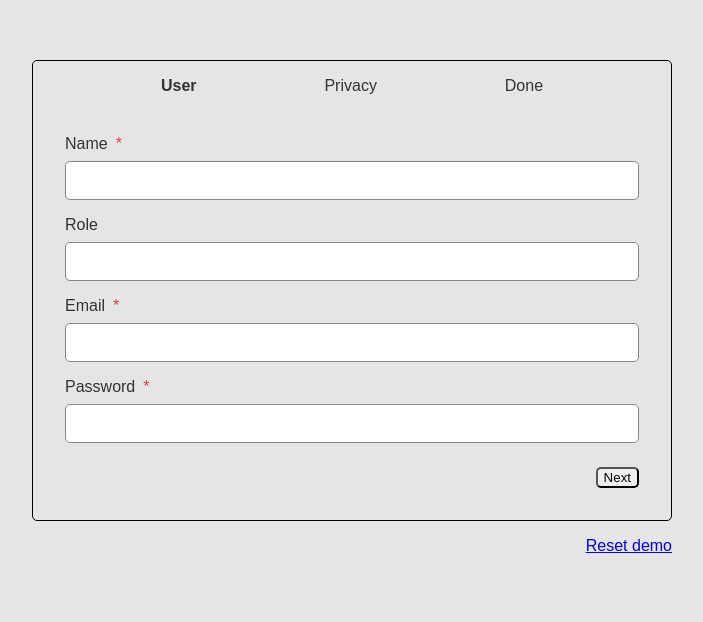
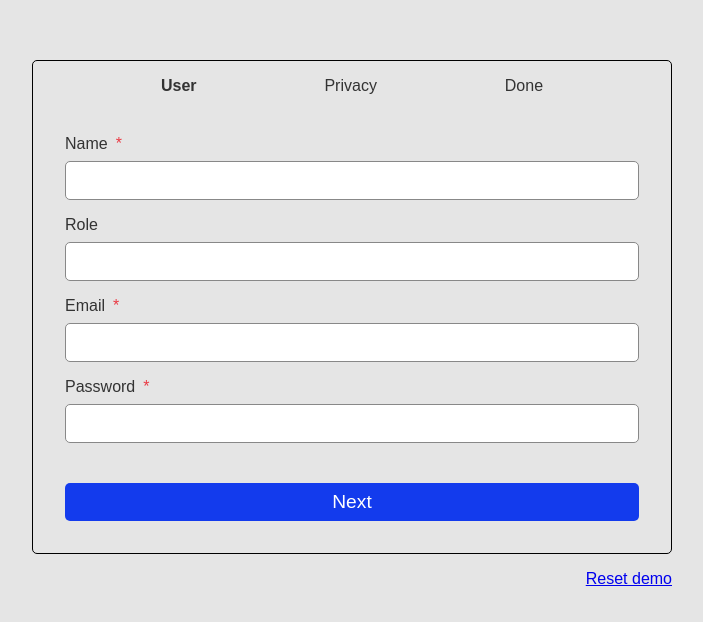
Before and after one commit to DavidSzczesniak/tray-task, a React (Create React App) app: page /#/ in a window 1280 px wide. Shown: the part 196-818 px from the top of the page, without its empty margins (288-991 px from the left). Built offline with nearby package versions, Linux system fonts and the light colour scheme.

Commit message:
Added button component and replaced in relevant pages
- added new component Button + some tests for it
- added new colors and helper class in index.css for page footers
- replaced old button implementation on User and Privacy pages
- updated User page tests and refactored

```diff
--- /dev/null
+++ b/src/components/Button/Button.css
@@ -0,0 +1,13 @@
+.custom-btn {
+    font-size: 1.2rem;
+    color: #fff;
+    background: var(--clr-accent);
+    width: 100%;
+    padding: 0.5rem 1rem;
+    border: none;
+}
+
+.custom-btn:hover {
+    cursor: pointer;
+    background: var(--clr-accent-highlight);
+}
--- /dev/null
+++ b/src/components/Button/Button.jsx
@@ -0,0 +1,16 @@
+import React from 'react';
+import './Button.css';
+
+const Button = ({ type = 'button', label, onClick }) => {
+    return (
+        <button
+            type={type}
+            className="custom-btn"
+            onClick={() => onClick && onClick()}
+            data-testid="custom-btn">
+            {label}
+        </button>
+    );
+};
+
+export default Button;
--- a/src/components/Privacy/Privacy.jsx
+++ b/src/components/Privacy/Privacy.jsx
@@ -3,6 +3,7 @@ import { useHistory } from 'react-router';
 import './Privacy.css';
 import { updatePreferences } from '../../actions';
 import { useDispatch } from 'react-redux';
+import Button from '../Button/Button';
 
 const Privacy = () => {
     const history = useHistory();
@@ -29,8 +30,8 @@ const Privacy = () => {
                         Receive communcation by email for other products created by the Tray.io team
                     </label>
                 </div>
-                <div className="btn-container">
-                    <button type="submit">Next</button>
+                <div className="page-footer">
+                    <Button type="submit" label="Next" />
                 </div>
             </form>
         </>
--- a/src/components/User/User.css
+++ /dev/null
@@ -1,6 +0,0 @@
-.btn-container {
-    display: flex;
-    justify-content: right;
-    margin-top: 1rem;
-    width: 100%;
-}
--- a/src/components/User/User.jsx
+++ b/src/components/User/User.jsx
@@ -2,8 +2,8 @@ import React from 'react';
 import { useHistory } from 'react-router';
 import useForm from '../../helpers/useForm';
 import validate from '../../helpers/validateInputs';
+import Button from '../Button/Button';
 import FormField from '../FormField/FormField';
-import './User.css';
 
 const User = () => {
     const history = useHistory();
@@ -27,8 +27,8 @@ const User = () => {
                     values={values}
                     handleChange={handleChange}
                 />
-                <div className="btn-container">
-                    <button type="submit">Next</button>
+                <div className="page-footer">
+                    <Button type="submit" label="Next" />
                 </div>
             </form>
         </>
--- a/src/index.css
+++ b/src/index.css
@@ -2,6 +2,8 @@
     --clr-primary: #333;
     --clr-background: #e5e5e5;
     --clr-outline: #888;
+    --clr-accent: #133bed;
+    --clr-accent-highlight: rgba(10, 70, 228, 0.9);
 
     --success: #16c784;
     --error: #ea3943;
@@ -30,3 +32,10 @@ body {
     background: var(--clr-background);
     color: var(--clr-primary);
 }
+
+.page-footer {
+    display: flex;
+    justify-content: right;
+    margin-top: 2rem;
+    width: 100%;
+}
```
Also changed, not shown: 2 other files (tests, documents, lock files or other folders).
